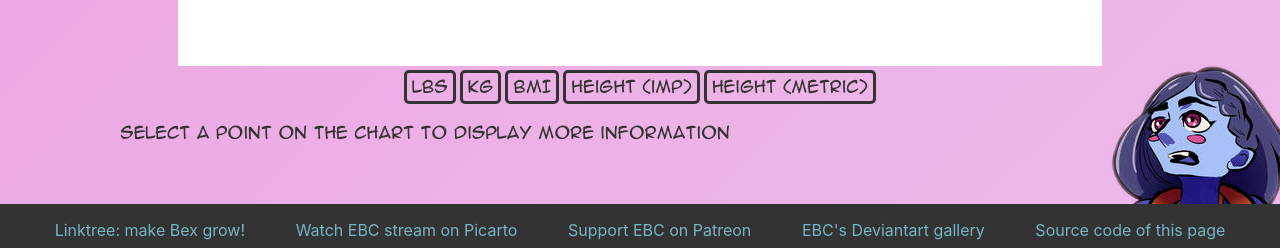
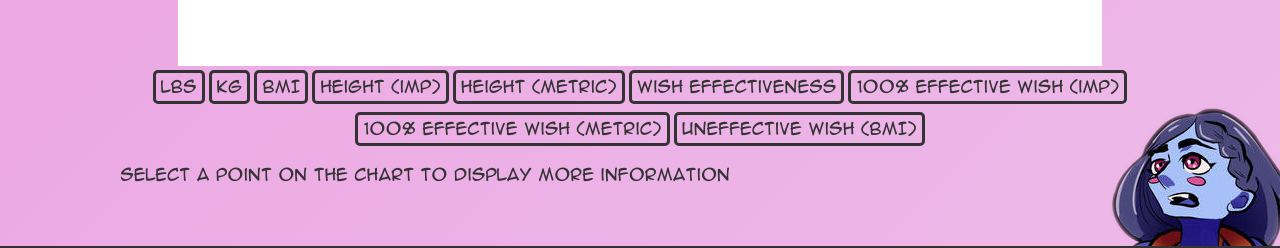
Before and after one commit to Phatelot/EBCDriveChart, a Svelte app: page / in a window 1280 px wide. Shown: the part 532-780 px from the top of the page. Built offline with nearby package versions, Linux system fonts and the light colour scheme.

Commit message:
added stats related to wish effectiveness

```diff
--- a/src/App.svelte
+++ b/src/App.svelte
@@ -7,7 +7,7 @@
 
   import { characters } from "./data";
 
-  import { BMI, BMIToCategory, toLbs, feetFromMeters, toFeetLabel, toMeters, toMetersLabel, toCentimetersLabel } from "./weight";
+  import { toLbs, feetFromMeters, toFeetLabel, toMeters, toMetersLabel, toCentimetersLabel } from "./weight";
 
   ChartJS.register(Title, LineElement, PointElement, LinearScale, annotationPlugin);
 
@@ -37,7 +37,7 @@
     borderDashOffset: 0,
   });
 
-  const possibleValuesToPlot = ["lbs", "kg", "BMI", "height (imp)", "height (metric)"];
+  const possibleValuesToPlot = ["lbs", "kg", "BMI", "height (imp)", "height (metric)", "wish effectiveness", "100% effective wish (imp)", "100% effective wish (metric)", "uneffective wish (BMI)"];
   $: valueToPlot = possibleValuesToPlot[0];
 
   const characterNames = Object.entries(characters).map(([name]) => name);
@@ -113,6 +113,18 @@
     'height (metric)': {
       datasets: toDataset(dataFromSelectedCharacters, ({ height }) => height),
     },
+    'wish effectiveness': {
+      datasets: toDataset(dataFromSelectedCharacters, ({ heightGainedToWeightGainedPercentage }) => heightGainedToWeightGainedPercentage),
+    },
+    '100% effective wish (imp)': {
+      datasets: toDataset(dataFromSelectedCharacters, ({ initialHeightNormalizedToCurrentWeight }) => initialHeightNormalizedToCurrentWeight),
+    },
+    '100% effective wish (metric)': {
+      datasets: toDataset(dataFromSelectedCharacters, ({ initialHeightNormalizedToCurrentWeight }) => initialHeightNormalizedToCurrentWeight),
+    },
+    'uneffective wish (BMI)': {
+      datasets: toDataset(dataFromSelectedCharacters, ({ bmiIfCurrentWeightForInitialHeight }) => bmiIfCurrentWeightForInitialHeight),
+    },
   };
 
   $: dataLine = allDataLines[valueToPlot];
@@ -120,6 +132,9 @@
   $: chartTitle = `Bex "Taller" Chart (${{
     "height (imp)": "height, imperial units",
     "height (metric)": "height, metric system",
+    "100% effective wish (imp)": "100% effective wish, imperial units",
+    "100% effective wish (metric)": "100% effective wish, metric system",
+    "uneffective wish (BMI)": "uneffective wish, bmi",
   }[valueToPlot] || valueToPlot})`;
 
   let onClick = (event, _, chart) => {
@@ -155,6 +170,7 @@
           kg: 150,
           lbs: toLbs(150),
           BMI: 50,
+          'wish effectiveness': 100,
         }[valueToPlot],
         suggestedMin: 0,
         ticks: {
@@ -165,6 +181,10 @@
             BMI: 5,
             'height (imp)': toMeters(1),
             'height (metric)': 0.25,
+            'wish effectiveness': 10,
+            '100% effective wish (imp)': toMeters(2),
+            '100% effective wish (metric)': 0.5,
+            'uneffective wish (BMI)': 5,
           }[valueToPlot],
           callback: (label) => {
             switch (valueToPlot) {
@@ -176,6 +196,13 @@
                 return toFeetLabel(feetFromMeters(label));
               case "height (metric)":
                 return toMetersLabel(label);
+              case "wish effectiveness":
+                return label % 20 === 0 ? `${label}%` : "";
+              case "100% effective wish (imp)":
+                return toFeetLabel(feetFromMeters(label));
+              case "100% effective wish (metric)":
+                return toMetersLabel(label);
+              case "uneffective wish (BMI)":
               default:
                 return label;
             }
@@ -186,6 +213,14 @@
     plugins: {
       annotation: {
         BMI: {
+          annotations: {
+            healthy: createBMIThresholdAnnotation(18.5),
+            overweight: createBMIThresholdAnnotation(25),
+            obese: createBMIThresholdAnnotation(30),
+            obeseII: createBMIThresholdAnnotation(40),
+          },
+        },
+        'uneffective wish (BMI)': {
           annotations: {
             healthy: createBMIThresholdAnnotation(18.5),
             overweight: createBMIThresholdAnnotation(25),
@@ -298,6 +333,26 @@
         text += ".";
       }
       return text;
+    case "wish effectiveness":
+      if (lastSelected.isInitial) {
+        return `At the beginning, ${lastSelected.character.name}'s wish hasn't had any effect yet. What could go wrong?`
+      }
+      return `At step ${lastSelected.day}, only ${lastSelected.heightGainedToWeightGainedPercentage}% of the weight ${lastSelected.character.name} gained has actually made her taller. She doesn't seem to mind that much.`
+    case '100% effective wish (imp)':
+      if (lastSelected.isInitial) {
+        return `At the beginning, ${lastSelected.character.name}'s wish hasn't had any effect yet. What could go wrong?`
+      }
+      return `At step ${lastSelected.day}, if 100% of the weight ${lastSelected.character.name} has gained went to make her taller, she'd be ${toFeetLabel(feetFromMeters(lastSelected.initialHeightNormalizedToCurrentWeight))} tall (rather than ${toFeetLabel(feetFromMeters(lastSelected.height))}).`;
+    case '100% effective wish (metric)':
+      if (lastSelected.isInitial) {
+        return `At the beginning, ${lastSelected.character.name}'s wish hasn't had any effect yet. What could go wrong?`
+      }
+      return `At step ${lastSelected.day}, if 100% of the weight ${lastSelected.character.name} has gained went to make her taller, she'd be ${toMetersLabel(lastSelected.initialHeightNormalizedToCurrentWeight)} tall (rather than ${toMetersLabel(lastSelected.height)}).`;
+    case 'uneffective wish (BMI)':
+      if (lastSelected.isInitial) {
+        return `At the beginning, ${lastSelected.character.name}'s wish hasn't had any effect yet. What could go wrong?`
+      }
+      return `At step ${lastSelected.day}, if none of the weight ${lastSelected.character.name} has gained went to make her taller, she'd have a BMI of ${lastSelected.bmiIfCurrentWeightForInitialHeight} (rather than ${lastSelected.bmi}) and she'd be ${lastSelected.bmiCategoryIfCurrentWeightForInitialHeight}.`
     }
   };
 
--- a/src/data.js
+++ b/src/data.js
@@ -37,8 +37,8 @@ export const characters = completeData({
         weight: fromLbs(513),
       },
       6: {
+        height: toMeters(10, 0),
         url: "https://twitter.com/EBCArtWork/status/1651754414900920321/photo/1",
-        height: toMeters(10, 0),
         weight: fromLbs(703),
       },
     },
@@ -87,6 +87,26 @@ function completeWeighingData(initialWeighing, previousWeighing, weighing, day)
 
   weighing = {
     ...weighing,
+    initialWeightNormalizedToCurrentHeight: function() {
+      // If the character started at their current height while maintaining their BMI, how much would they have weighed?
+      return weighing.isInitial ? weighing.weight : initialWeighing.bmi * weighing.height * weighing.height;
+    }(),
+    currentWeightNormalizedToInitialHeight: function() {
+      // If the character's height didn't change since the beginning, how much would they have to weigh to get to their current BMI?
+      return weighing.isInitial ? weighing.weight : weighing.bmi * initialWeighing.height * initialWeighing.height;
+    }(),
+    initialHeightNormalizedToCurrentWeight: function() {
+      // If the character maintained their current weight, how tall would they have to be to get to their initial BMI?
+      return weighing.isInitial ? weighing.height : Math.sqrt(weighing.weight / initialWeighing.bmi);
+    }(),
+    currentHeightNormalizedToInitialWeight: function() {
+      // If the character's weight didn't change since the beginning, how small would they have to be to get to their current BMI?
+      return weighing.isInitial ? weighing.height : Math.sqrt(initialWeighing.weight / weighing.bmi);
+    }(),
+  };
+
+  weighing = {
+    ...weighing,
     weightGained: previousWeighing ? (weighing.weight - previousWeighing.weight) : 0,
     heightGained: previousWeighing ? (weighing.height - previousWeighing.height) : 0,
     bmiGained: previousWeighing ? (weighing.bmi - previousWeighing.bmi) : 0,
@@ -95,20 +115,63 @@ function completeWeighingData(initialWeighing, previousWeighing, weighing, day)
     totalWeightGained: initialWeighing ? (weighing.weight - initialWeighing.weight) : 0,
     totalHeightGained: initialWeighing ? (weighing.height - initialWeighing.height) : 0,
     daysSinceInitial: initialWeighing ? (weighing.day - initialWeighing.day) : 0,
+    weightGainedNormalizedToInitialHeight: function() {
+      // If the character's height didn't change since the beginning, how much would they have to gain to get to their current BMI ?
+      if (weighing.isInitial) {
+        return 0;
+      }
+      return weighing.currentWeightNormalizedToInitialHeight - initialWeighing.weight;
+    }(),
+    excessFat: function() {
+      // If the character's height had always been the current one but their BMI progression would be their actual one, how much weight would they have put on total?
+      if (weighing.isInitial) {
+        return 0;
+      }
+      return weighing.weight - weighing.initialWeightNormalizedToCurrentHeight;
+    }(),
+    bmiIfCurrentWeightForInitialHeight: function() {
+      // BMI if the character's weight would be the current one while they'd have been maintaining their initial height?
+      if (weighing.isInitial) {
+        return weighing.bmi;
+      }
+      return BMI(initialWeighing.height, weighing.weight);
+    }(),
   };
+
+  weighing.bmiCategoryIfCurrentWeightForInitialHeight = BMIToCategory(weighing.bmiIfCurrentWeightForInitialHeight);
+
+  weighing.heightGainedToWeightGainedPercentage = function() {
+    // How much of the gained weight made the character taller rather than fatter?
+    if (weighing.isInitial) {
+      return 100;
+    }
+
+    return 100 - 100*(weighing.excessFat / weighing.totalWeightGained);
+  }();
 
   weighing = {
     ...weighing,
+    weightGainedInLbs: toLbs(weighing.weightGained),
     weightInLbs: toLbs(weighing.weight),
-    weightGainedInLbs: toLbs(weighing.weightGained),
     totalWeightGainedInLbs: toLbs(weighing.totalWeightGained),
+    weightGainedNormalizedToCurrentHeightInLbs: toLbs(weighing.weightGainedNormalizedToCurrentHeight),
+    weightGainedNormalizedToInitialHeightInLbs: toLbs(weighing.weightGainedNormalizedToInitialHeight),
     heightInInches: toInches(weighing.height),
     heightGainedInInches: toInches(weighing.heightGained),
     totalHeightGainedInInches: toInches(weighing.totalHeightGained),
   };
 
-  ['weightGained', 'totalWeightGained'].forEach(propertyName => roundProperty(weighing, propertyName, 1));
-  ['heightGained', 'totalHeightGained'].forEach(propertyName => roundProperty(weighing, propertyName, 2));
+  roundProperty(weighing, 'heightGainedToWeightGainedPercentage', 1);
+  [
+    'weightGained',
+    'totalWeightGained',
+    'weightGainedNormalizedToCurrentHeight',
+    'weightGainedNormalizedToInitialHeight',
+  ].forEach(propertyName => roundProperty(weighing, propertyName, 1));
+  [
+    'heightGained',
+    'totalHeightGained',
+  ].forEach(propertyName => roundProperty(weighing, propertyName, 2));
 
   return weighing;
 }
```
